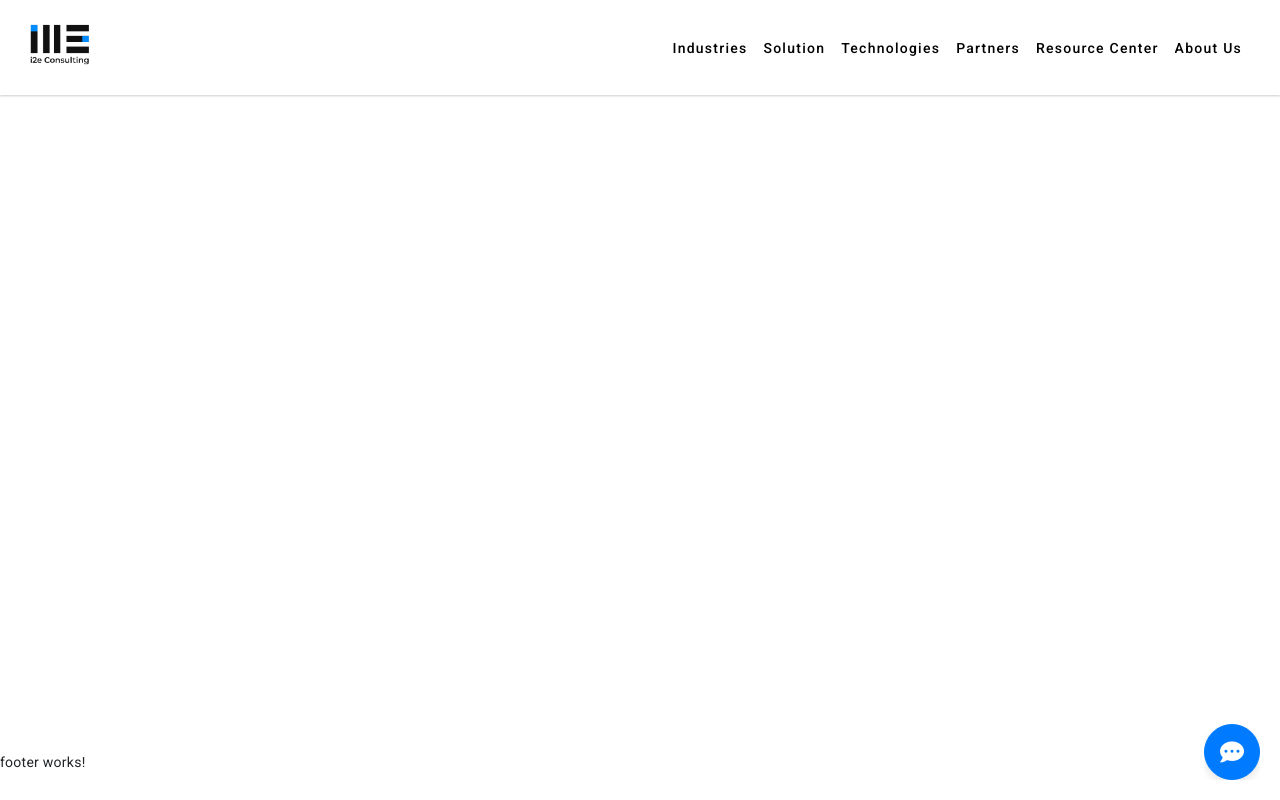
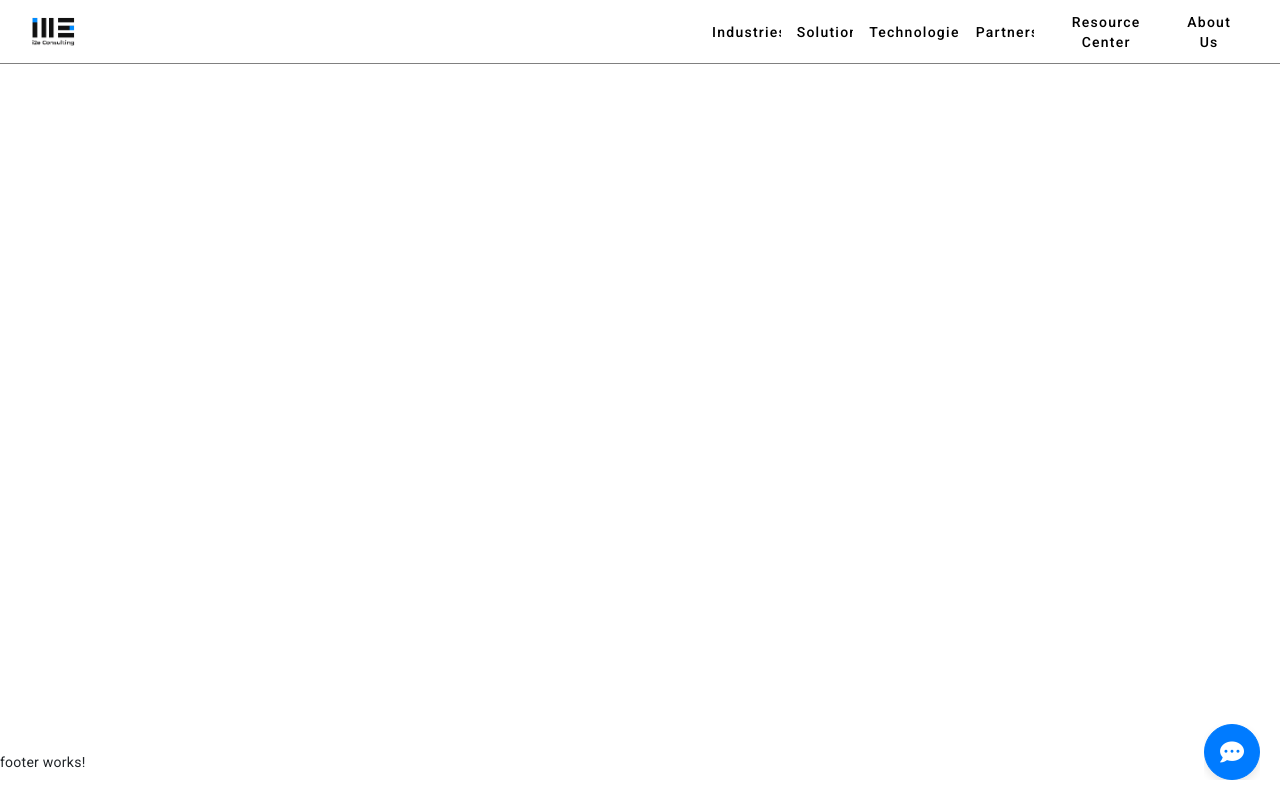
Before and after one commit to bilal74/I2E-Consulting, an Angular app: page / in a window 1280 px wide. Built offline with nearby package versions, Linux system fonts and the light colour scheme.

Commit message:
scroller added with css

```diff
--- a/src/app/app.component.html
+++ b/src/app/app.component.html
@@ -1,6 +1,6 @@
 <div class="parent">
   <div class="nav">
-    <app-navbar></app-navbar>
+    <app-navbar class="nav-comp"></app-navbar>
   </div>
   <div class="main">
     <!-- <app-main></app-main> -->
--- a/src/app/app.component.scss
+++ b/src/app/app.component.scss
@@ -3,6 +3,12 @@
   .nav{
     // background-color: goldenrod;
     height: 8vh;
+    width: 100%;
+    .nav-comp{
+      width: 100%;
+      height: 8vh;
+      border-bottom: 1px solid grey;
+    }
   }
   .main{
     // background-color: gray;
@@ -11,6 +17,18 @@
     width: 100%;
     padding-left: 2rem;
     padding-right: 2rem;
+
+    &::-webkit-scrollbar {
+      width: 7px;
+    }
+    &::-webkit-scrollbar-thumb {
+        background-color: lightgray;
+        border-radius: var(--spacer-4);
+    }
+    &::-webkit-scrollbar-thumb:hover {
+        background-color: grey;
+        border-radius: var(--spacer-4);
+    }
   }
   .foot{
     //  background-color: lightcoral;
--- a/src/app/navbar/navbar.component.html
+++ b/src/app/navbar/navbar.component.html
@@ -1,11 +1,9 @@
-<!-- <p>navbar works!</p> -->
 
-<div class="navbar">
-  <!-- <i class='bx bx-menu'></i> -->
+<div class="nav">
   <div class="logo">
-    <a class="navbar-brand" routerLink="">
-      <img src="assets/images/i2e-Logo_RGB-for-digital-use-1.png" alt="i2e Logo" width="60px">
-    </a>
+    <!-- <a class="navbar-brand" routerLink=""> -->
+      <img src="assets/images/i2e-Logo_RGB-for-digital-use-1.png" routerLink="/" alt="i2e Logo">
+    <!-- </a> -->
   </div>
   <div class="nav-links">
 
--- a/src/app/navbar/navbar.component.scss
+++ b/src/app/navbar/navbar.component.scss
@@ -1,38 +1,28 @@
-nav {
-	position: fixed;
-	top: 0;
-	left: 0;
-	width: 100%;
-	height: 100%;
-	height: 70px;
-	background: #fff;
-	box-shadow: 0 1px 2px rgba(0, 0, 0, 0.2);
-	z-index: 99;
-}
-
-.navbar {
+.nav {
+  // background-color: red;
+  width: 100%;
   display: flex;
+  flex-direction: row;
+  align-items: center;
   justify-content: space-between;
-  align-items: center;
-  padding: 10px;
-  background-color: #fff;
-  box-shadow: 0 1px 2px rgba(0, 0, 0, 0.2);
-  position: fixed;
-  top: 0;
-  left: 0;
-  width: 100%;
-  z-index: 99;
-  padding-left: 30px;
-    padding-right: 30px;
-}
-
-.logo {
-  margin-right: auto;
-}
-
-.nav-links {
-  display: flex;
-  align-items: center;
+  .logo {
+    width: 20%;
+    padding-left: 2rem;
+    img{
+      width: 19%;
+    }
+  }
+  .nav-links {
+    display: flex;
+    align-items: center;
+    justify-content: space-evenly;
+    height: 8vh;
+    width: 45%;
+    padding-right: 2rem;
+    button{
+      // border: 1px solid grey;
+    }
+  }
 }
 
 .mat-menu-panel {
```
